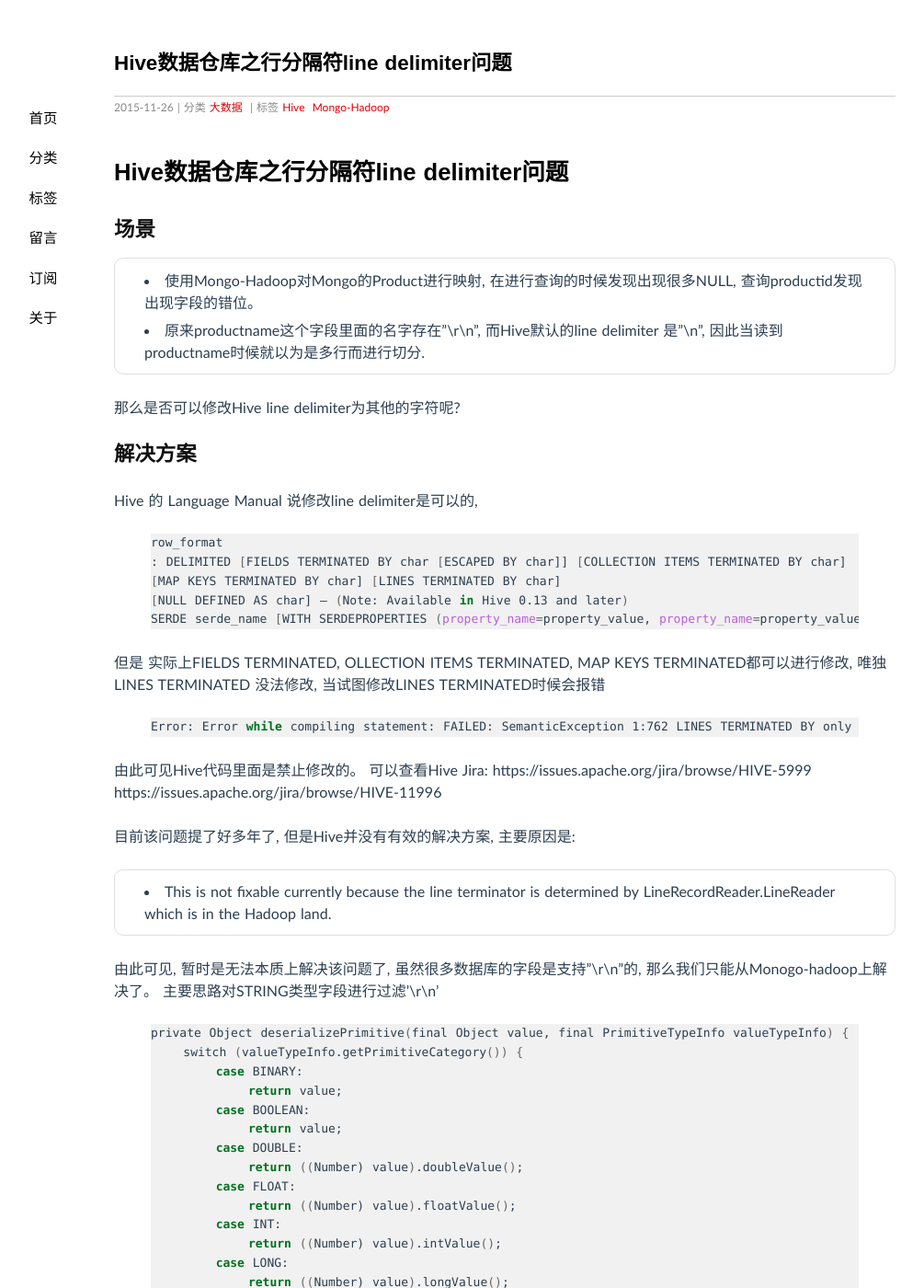
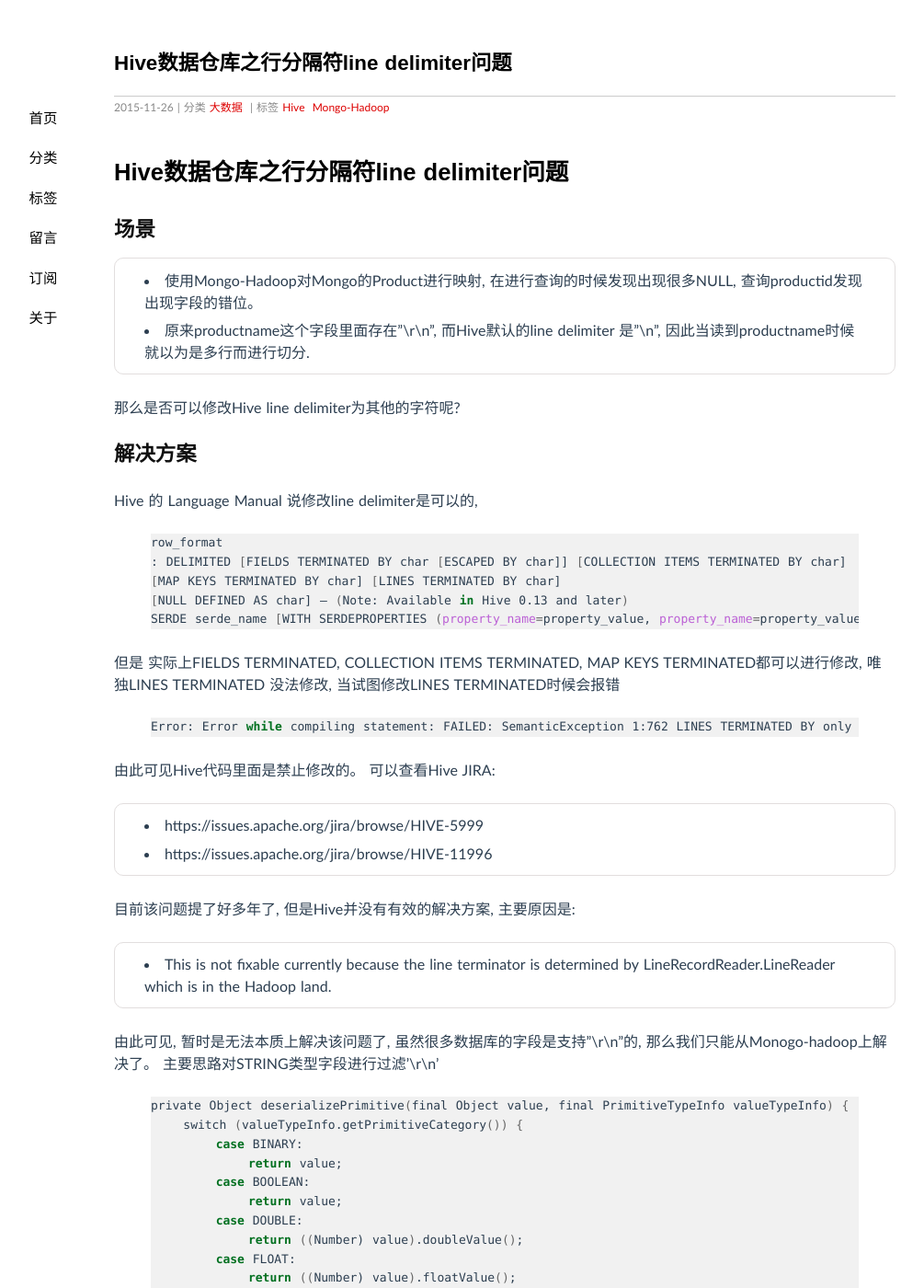
Before and after one commit to luyee/lamborryan.github.io, a Jekyll site: the page built from _posts/2015-11-26-end-of-record-delimiter.md, in a window 1280 px wide and 1400 px high. Shown: the whole window at 92% size, without its empty margins (91-1096 px from the left). Built offline with Jekyll 4.4.1, drawn with Linux system fonts in a browser that asks for light colours; Markdown is read by kramdown in place of the engine named in the settings; comment, search, counter and statistics services are not loaded.

Commit message:
no message

```diff
--- a/_posts/2015-11-26-end-of-record-delimiter.md
+++ b/_posts/2015-11-26-end-of-record-delimiter.md
@@ -10,7 +10,7 @@ tags: Hive Mongo-Hadoop
 ## 场景
 
 * 使用Mongo-Hadoop对Mongo的Product进行映射, 在进行查询的时候发现出现很多NULL, 查询productid发现出现字段的错位。
-* 原来productname这个字段里面的名字存在"\r\n", 而Hive默认的line delimiter 是"\n", 因此当读到productname时候就以为是多行而进行切分.
+* 原来productname这个字段里面存在"\r\n", 而Hive默认的line delimiter 是"\n", 因此当读到productname时候就以为是多行而进行切分.
 
 那么是否可以修改Hive line delimiter为其他的字符呢?
 
@@ -25,15 +25,15 @@ row_format
 SERDE serde_name [WITH SERDEPROPERTIES (property_name=property_value, property_name=property_value, ...)]
 {% endhighlight java %}
 
-但是 实际上FIELDS TERMINATED, OLLECTION ITEMS TERMINATED, MAP KEYS TERMINATED都可以进行修改, 唯独LINES TERMINATED 没法修改, 当试图修改LINES TERMINATED时候会报错
+但是 实际上FIELDS TERMINATED, COLLECTION ITEMS TERMINATED, MAP KEYS TERMINATED都可以进行修改, 唯独LINES TERMINATED 没法修改, 当试图修改LINES TERMINATED时候会报错
 {% highlight bash java %}
 Error: Error while compiling statement: FAILED: SemanticException 1:762 LINES TERMINATED BY only supports newline '\n' right now. Error encountered near token ''\u0007'' (state=42000,code=40000)
 {% endhighlight java %}
 
 由此可见Hive代码里面是禁止修改的。
-可以查看Hive Jira:
-https://issues.apache.org/jira/browse/HIVE-5999
-https://issues.apache.org/jira/browse/HIVE-11996
+可以查看Hive JIRA:
+* https://issues.apache.org/jira/browse/HIVE-5999
+* https://issues.apache.org/jira/browse/HIVE-11996
 
 目前该问题提了好多年了, 但是Hive并没有有效的解决方案, 主要原因是:
 
```
